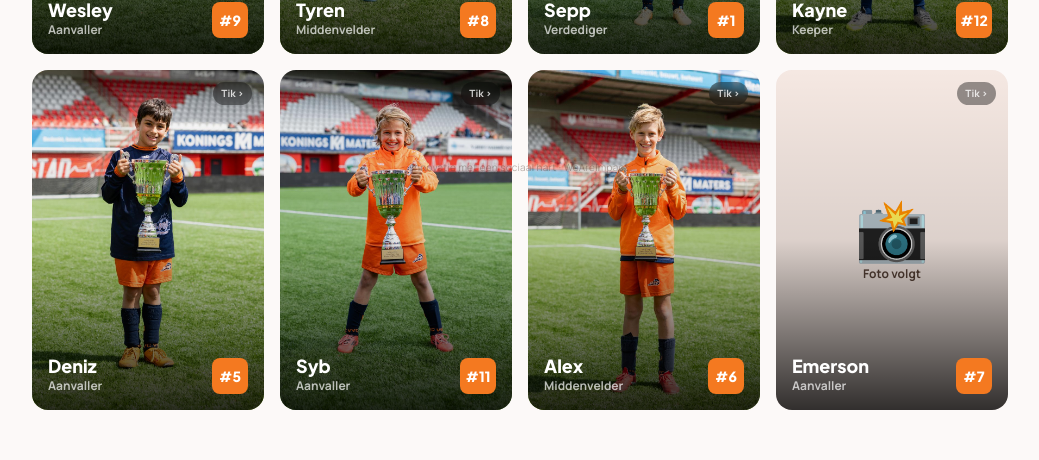
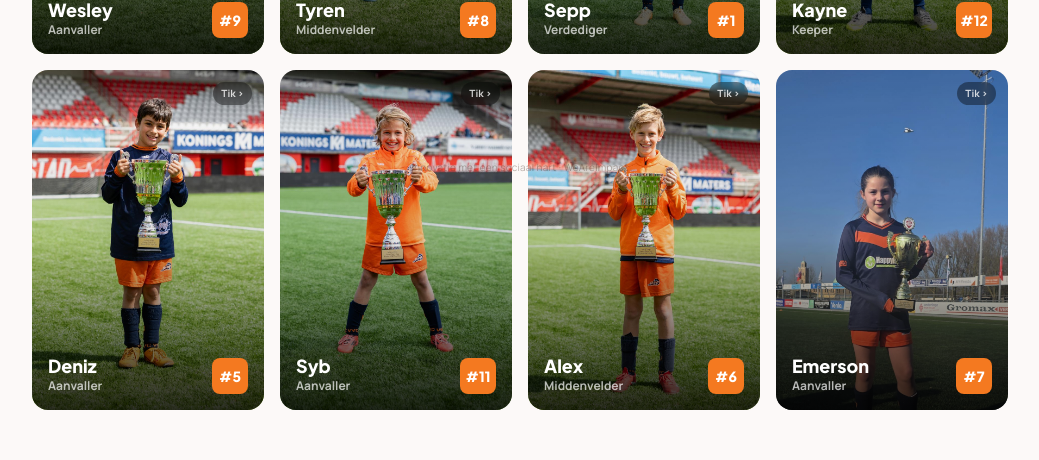
Before and after one commit to Impact2025/vvc, a Next.js app: page /kids in a window 1280 px wide. Shown: the part 617-1077 px from the top of the page, without its empty margins (120-1159 px from the left). Built offline with nearby package versions, Linux system fonts and the light colour scheme; no server answers; the database is empty.

Commit message:
Feat: foto van Emersen toegevoegd op kids pagina

```diff
--- a/src/components/kids/TeamSection.tsx
+++ b/src/components/kids/TeamSection.tsx
@@ -93,7 +93,7 @@ const TEAM: Player[] = [
     name: "Emerson",
     position: "Aanvaller",
     number: 7,
-    photo: null,
+    photo: "/photos/players/emerson.jpg",
     emoji: "⭐",
     qna: [
       { q: "Favoriete voetballer?", a: "Sam Kerr" },
```
Also changed, not shown: public/photos/players/emerson.jpg (added).
